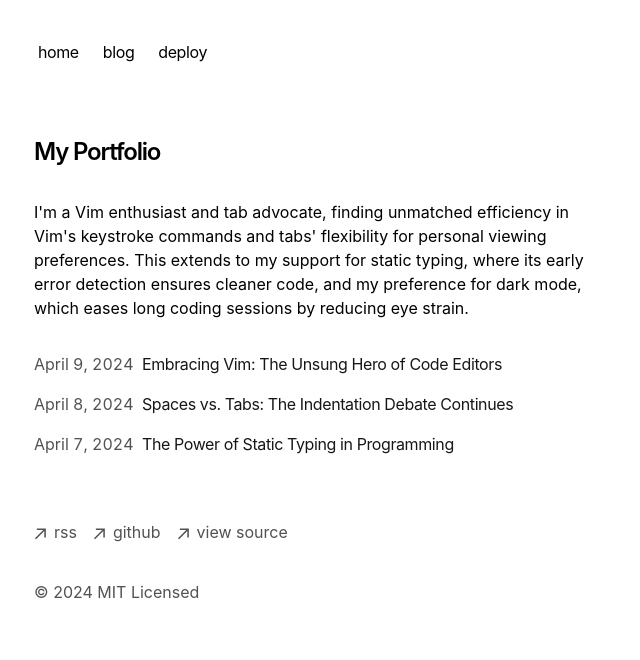
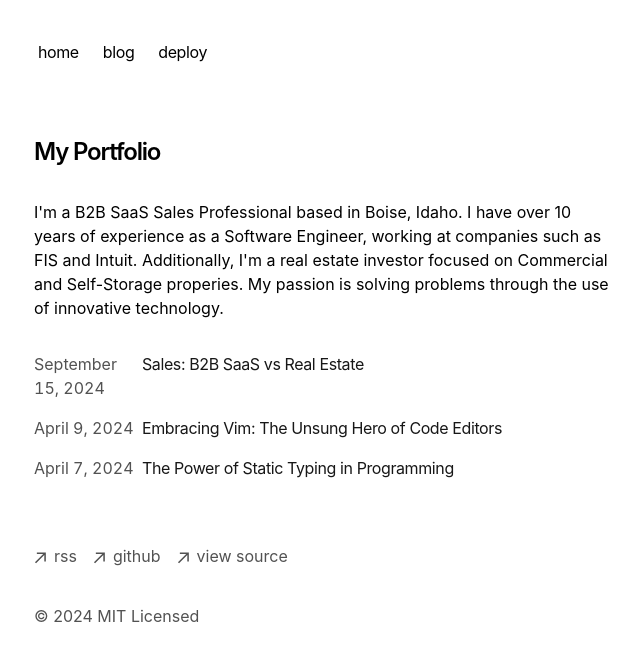
Before and after one commit to thedavidwells/david-wells-website, a Next.js app: page / in a window 1280 px wide. Shown: the top 660 px of the page, without its empty margins (318-958 px from the left). Built offline with nearby package versions, Linux system fonts and the light colour scheme.

Commit message:
Updates to personalize.

```diff
--- a/app/blog/[slug]/page.tsx
+++ b/app/blog/[slug]/page.tsx
@@ -77,7 +77,7 @@ export default function Blog({ params }) {
             url: `${baseUrl}/blog/${post.slug}`,
             author: {
               '@type': 'Person',
-              name: 'My Portfolio',
+              name: 'David Wells',
             },
           }),
         }}
--- a/app/blog/posts/spaces-vs-tabs.mdx
+++ b/app/blog/posts/saas-vs-real-estate.mdx
@@ -1,6 +1,6 @@
 ---
-title: 'Spaces vs. Tabs: The Indentation Debate Continues'
-publishedAt: '2024-04-08'
+title: 'Sales: B2B SaaS vs Real Estate'
+publishedAt: '2024-09-15'
 summary: 'Explore the enduring debate between using spaces and tabs for code indentation, and why this choice matters more than you might think.'
 ---
 
--- a/app/layout.tsx
+++ b/app/layout.tsx
@@ -11,12 +11,12 @@ import { baseUrl } from './sitemap'
 export const metadata: Metadata = {
   metadataBase: new URL(baseUrl),
   title: {
-    default: 'Next.js Portfolio Starter',
+    default: 'David Wells',
     template: '%s | Next.js Portfolio Starter',
   },
   description: 'This is my portfolio.',
   openGraph: {
-    title: 'My Portfolio',
+    title: 'David Wells',
     description: 'This is my portfolio.',
     url: baseUrl,
     siteName: 'My Portfolio',
--- a/app/og/route.tsx
+++ b/app/og/route.tsx
@@ -2,7 +2,7 @@ import { ImageResponse } from 'next/og'
 
 export function GET(request: Request) {
   let url = new URL(request.url)
-  let title = url.searchParams.get('title') || 'Next.js Portfolio Starter'
+  let title = url.searchParams.get('title') || 'David Wells'
 
   return new ImageResponse(
     (
--- a/app/page.tsx
+++ b/app/page.tsx
@@ -7,11 +7,10 @@ export default function Page() {
         My Portfolio
       </h1>
       <p className="mb-4">
-        {`I'm a Vim enthusiast and tab advocate, finding unmatched efficiency in
-        Vim's keystroke commands and tabs' flexibility for personal viewing
-        preferences. This extends to my support for static typing, where its
-        early error detection ensures cleaner code, and my preference for dark
-        mode, which eases long coding sessions by reducing eye strain.`}
+        {`I'm a B2B SaaS Sales Professional based in Boise, Idaho.
+        I have over 10 years of experience as a Software Engineer, working at companies such as FIS and Intuit.
+        Additionally, I'm a real estate investor focused on Commercial and Self-Storage properies.
+        My passion is solving problems through the use of innovative technology.`}
       </p>
       <div className="my-8">
         <BlogPosts />
--- a/app/rss/route.ts
+++ b/app/rss/route.ts
@@ -27,7 +27,7 @@ export async function GET() {
   const rssFeed = `<?xml version="1.0" encoding="UTF-8" ?>
   <rss version="2.0">
     <channel>
-        <title>My Portfolio</title>
+        <title>David Wells Portfolio</title>
         <link>${baseUrl}</link>
         <description>This is my portfolio RSS feed</description>
         ${itemsXml}
```
